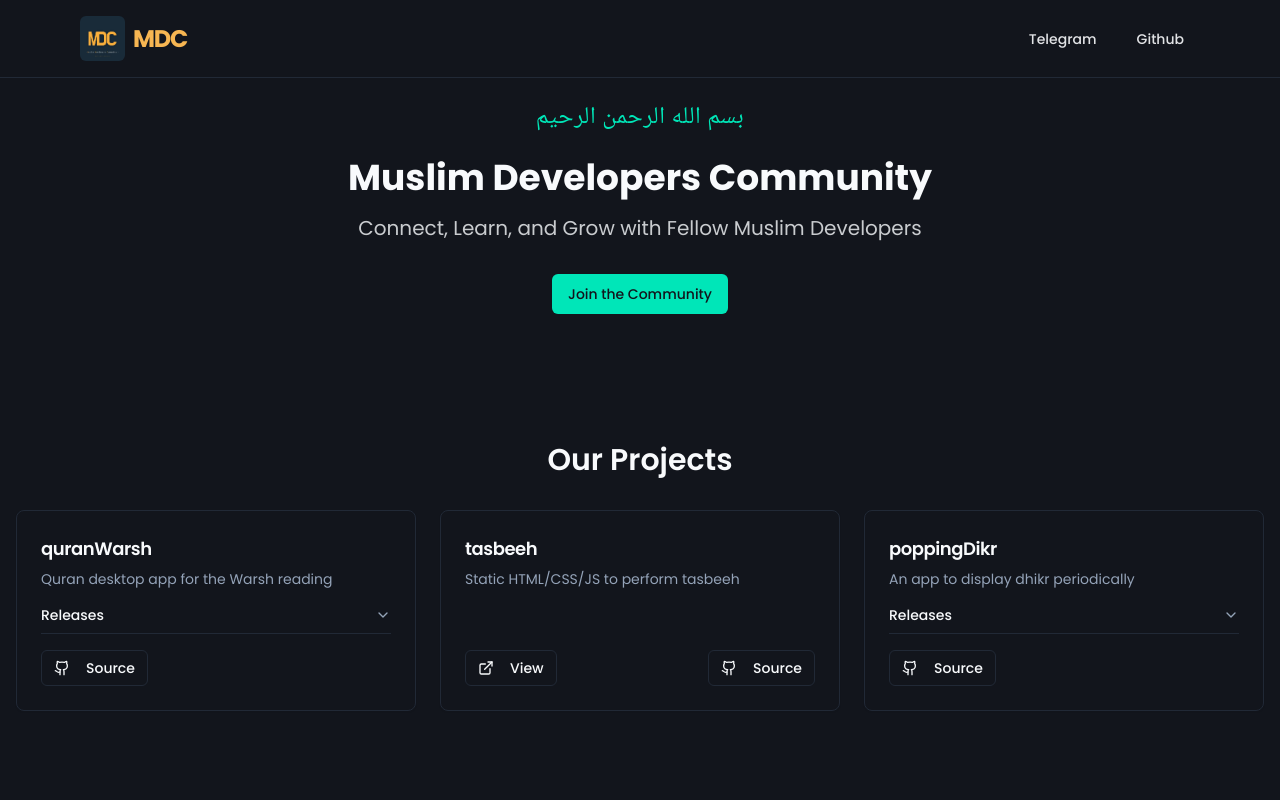
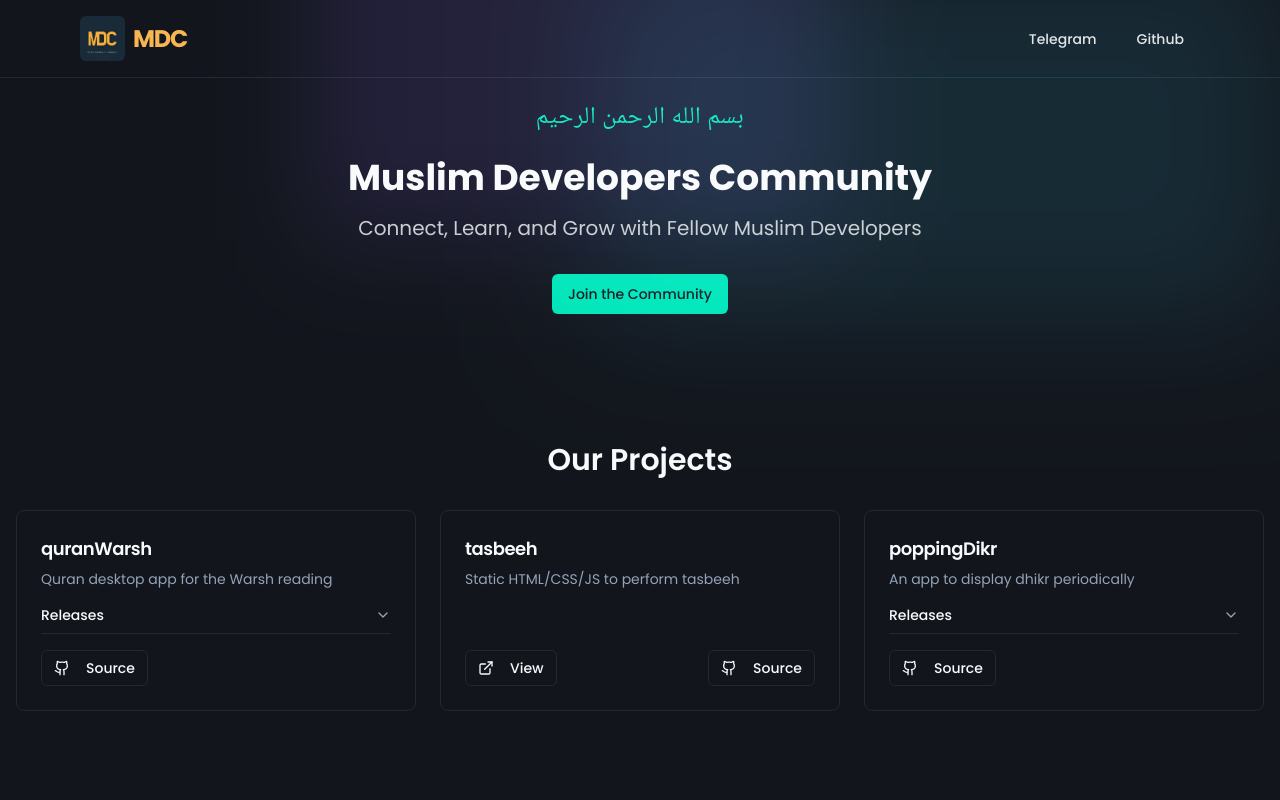
Before and after one commit to Nusab19/muslimDevCommunity.github.io, a Next.js app: page / in a window 1280 px wide. Shown: the top 800 px of the page. Built offline with nearby package versions, Linux system fonts and the light colour scheme.

Commit message:
Background glow

```diff
--- /dev/null
+++ b/src/components/Glow.tsx
@@ -0,0 +1,34 @@
+import React from "react";
+
+interface GlowProps {
+  colors?: string[];
+  opacity?: number;
+  className?: string;
+  blur?: string;
+  type?: string;
+}
+
+const Glow: React.FC<GlowProps> = ({
+  colors = ["#219ebc", "#003049", "#ffd166"],
+  opacity = 0.3,
+  blur = "40px",
+  className = "",
+  type = "ellipse",
+}) => {
+  // return <></>
+  return (
+    <div
+      className={`pointer-events-none absolute overflow-hidden ${className}`}
+      style={{
+        background: `radial-gradient(${type}, ${colors
+          .map((color, index) => `${color} ${index * 30}%`)
+          .join(", ")})`,
+        opacity: opacity,
+        filter: `blur(${blur})`,
+        mixBlendMode: "screen",
+      }}
+    />
+  );
+};
+
+export default Glow;
--- a/src/components/Hero.tsx
+++ b/src/components/Hero.tsx
@@ -1,5 +1,6 @@
 import { Noto_Naskh_Arabic } from "next/font/google";
 import { Button } from "./ui/button";
+import Glow from "./Glow";
 
 const notoNaskhArabic = Noto_Naskh_Arabic({
   subsets: ["arabic"],
@@ -10,20 +11,70 @@ const notoNaskhArabic = Noto_Naskh_Arabic({
 const Hero = () => {
   return (
     <section className="container mx-auto px-4 py-16 text-center">
+      <div className="hidden lg:block">
+        <Glow
+          blur="5vw"
+          type="ellipse at top"
+          colors={["#219ebc", "#219ebc"]}
+          opacity={0.15}
+          className="-top-12 right-0 h-[23rem] w-[43rem]"
+        />
+        <Glow
+          blur="4vw"
+          type="ellipse at top"
+          colors={["#231942", "#231942"]}
+          opacity={0.5}
+          className="-top-32 left-12 h-[23rem] w-[33rem] translate-x-1/2"
+        />
+        <Glow
+          blur="5vw"
+          type="ellipse at top"
+          colors={["#000000", "#000000"]}
+          opacity={0.9}
+          className="-top-10 left-1/2 h-[23rem] w-[33rem] -translate-x-1/2"
+        />
+      </div>
+
+      <div className="block lg:hidden">
+        <Glow
+          blur="9vw"
+          type="ellipse at top"
+          colors={["#000000", "#000000"]}
+          opacity={0.9}
+          className="left-1/2 top-10 h-[23rem] w-[60vw] -translate-x-1/2"
+        />
+        <Glow
+          blur="7vw"
+          type="ellipse at top"
+          colors={["#219ebc", "#219ebc"]}
+          opacity={0.1}
+          className="left-0 top-20 h-[15rem] w-[60vw]"
+        />
+        <Glow
+          blur="5vw"
+          type="ellipse at top"
+          colors={["#231942", "#231942"]}
+          opacity={0.3}
+          className="-top-32 right-0 h-[23rem] w-[60vw]"
+        />
+      </div>
+
+      <div className="z-50">
         <h2
-        className={`-mt-10 text-xl md:text-2xl font-bold mb-6 text-accent tracking-wide ${notoNaskhArabic.className}`}
+          className={`-mt-10 mb-6 text-xl font-bold tracking-wide text-accent md:text-2xl ${notoNaskhArabic.className}`}
         >
           بسم الله الرحمن الرحيم
         </h2>
-      <h1 className="text-4xl font-bold mb-4 text-foreground">
+        <h1 className="mb-4 text-4xl font-bold text-foreground">
           Muslim Developers Community
         </h1>
-      <p className="text-xl mb-8 text-foreground/80">
+        <p className="mb-8 text-xl text-foreground/80">
           Connect, Learn, and Grow with Fellow Muslim Developers
         </p>
-      <Button className="bg-accent text-accent-foreground hover:bg-accent/90 font-medium">
+        <Button className="bg-accent font-medium text-accent-foreground hover:bg-accent/90">
           Join the Community
         </Button>
+      </div>
     </section>
   );
 };
```
Lines whose indentation alone changed are shown as unchanged.
